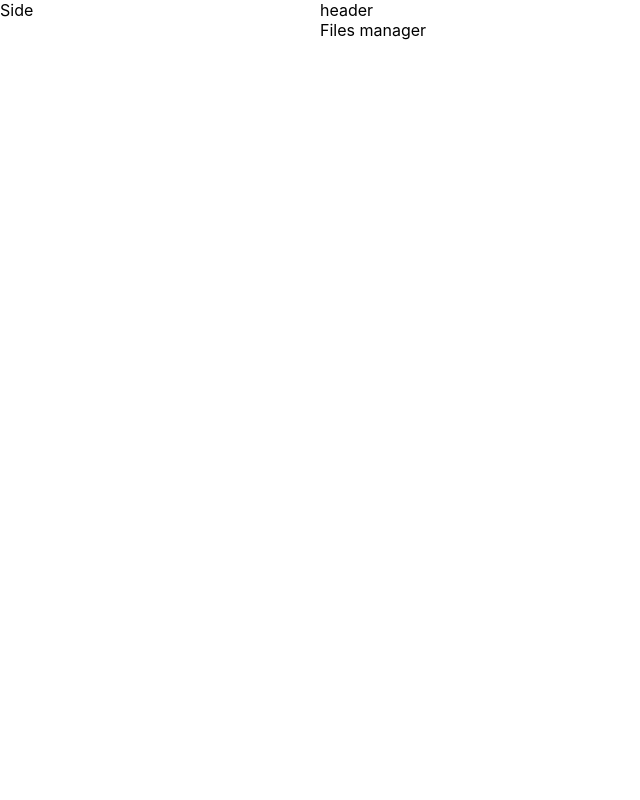
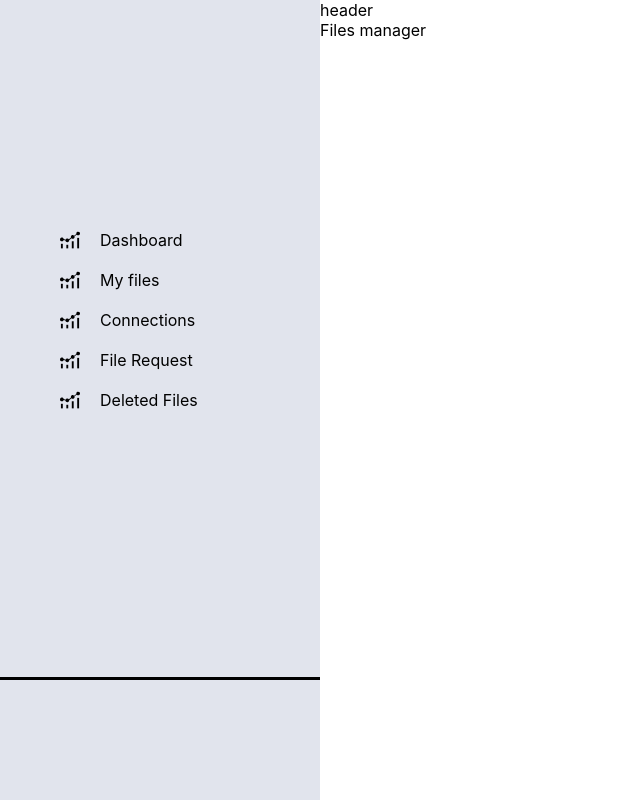
Before and after one commit to borigendiego/test-fullstack, a React (Create React App) app: page / in a window 1280 px wide. Shown: the whole page, without its empty margins (0-640 px from the left). Built offline with nearby package versions, Linux system fonts and the light colour scheme.

Commit message:
Side bar changes New components and styles

```diff
--- a/src/App.css
+++ b/src/App.css
@@ -8,3 +8,7 @@
     height: 100vh;
     display: flex;
 }
+
+li {
+    list-style-type: none;
+}
--- a/src/components/side-bar-menu/index.js
+++ b/src/components/side-bar-menu/index.js
@@ -1,11 +1,45 @@
 import React from 'react';
 //Style
 import './sideBarMenu.scss'
+//Components
+import MenuItem from './menu-item';
+//Icons
+import Chart from '../../assets/icons/chart.svg'
 
 const SideBarMenu = () => {
+    const items = [
+        {
+            icon: Chart,
+            label: 'Dashboard',
+        },
+        {
+            icon: Chart,
+            label: 'My files',
+        },
+        {
+            icon: Chart,
+            label: 'Connections',
+        },
+        {
+            icon: Chart,
+            label: 'File Request',
+        },
+        {
+            icon: Chart,
+            label: 'Deleted Files',
+        },
+    ];
+
     return (
         <div className={'side-bar-container'}>
-        Side
+            <ul className={'side-bar-items'}>
+                {
+                    items.map((item, index) =>
+                        <li key={index}>
+                            <MenuItem item={item} />
+                        </li>)
+                }
+            </ul>
         </div>
     )
 };
--- a/src/components/side-bar-menu/menu-item.js
+++ b/src/components/side-bar-menu/menu-item.js
@@ -0,0 +1,14 @@
+import React from 'react';
+
+const MenuItem = (props) => {
+    const { icon, label } = props.item;
+
+    return (
+        <div className={'item-container'}>
+            <img src={icon}/>
+            <span>{label}</span>
+        </div>
+    )
+};
+
+export default MenuItem;
--- a/src/components/side-bar-menu/sideBarMenu.scss
+++ b/src/components/side-bar-menu/sideBarMenu.scss
@@ -2,4 +2,35 @@
 
 .side-bar-container {
   width: 25%;
+  background-color: $primary-background-color;
+  display: flex;
 }
+
+.side-bar-items {
+  padding-top: 100px;
+  width: 100%;
+  height: 70%;
+  margin: auto;
+  border-bottom: solid;
+
+  li {
+    &:hover {
+      background-color: $primary-hover-color;
+    }
+  }
+}
+
+.item-container {
+  display: flex;
+  padding: 10px 60px;
+  align-items: center;
+
+  img {
+    width: 20px;
+    margin-right: 20px;
+  }
+
+  &:hover {
+    background-color: $primary-hover-color;
+  }
+}
--- a/src/variables.scss
+++ b/src/variables.scss
@@ -1 +1,2 @@
-$primary-background-color: #ffff;
+$primary-background-color: #e1e4ed;
+$primary-hover-color: #7bddd2;
```
